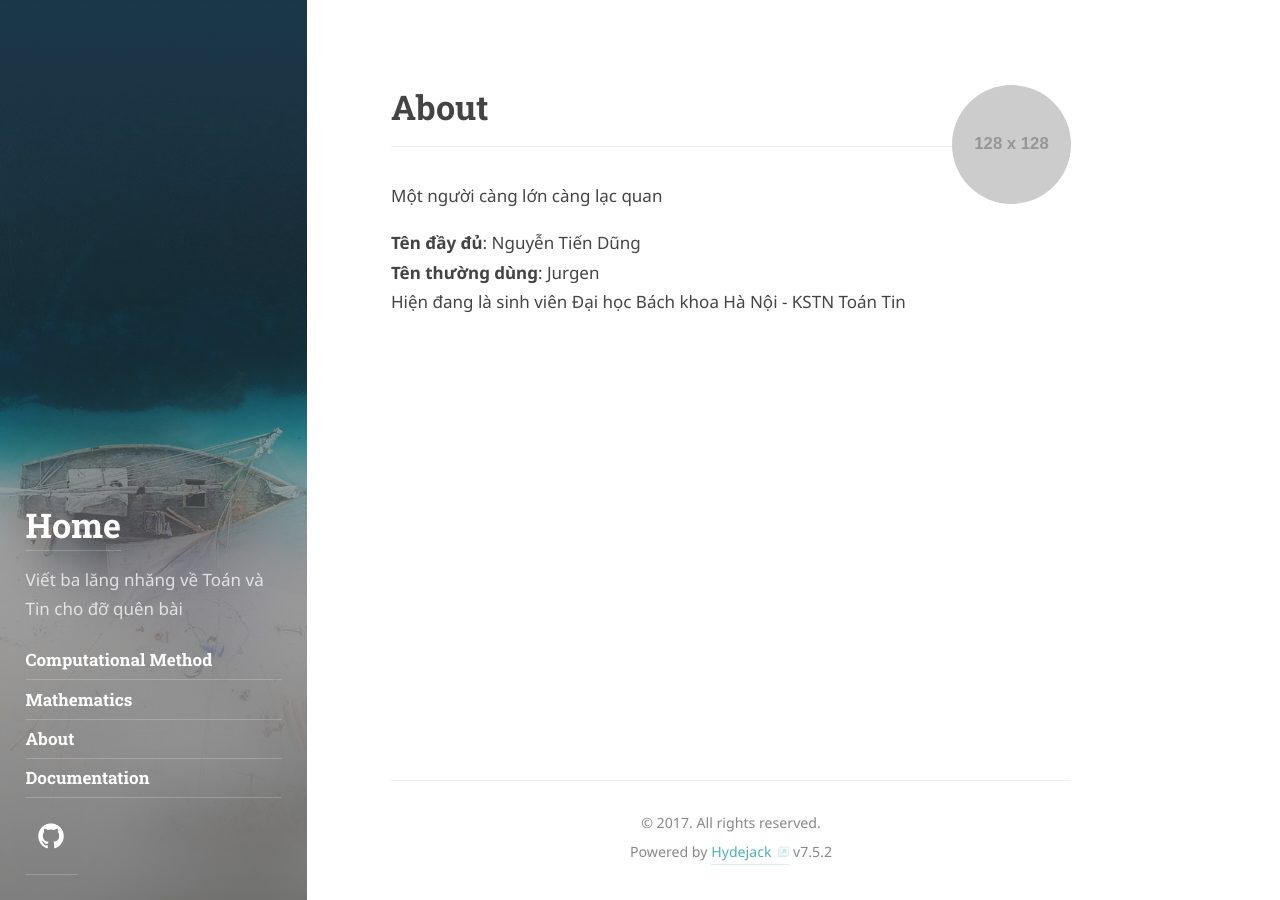
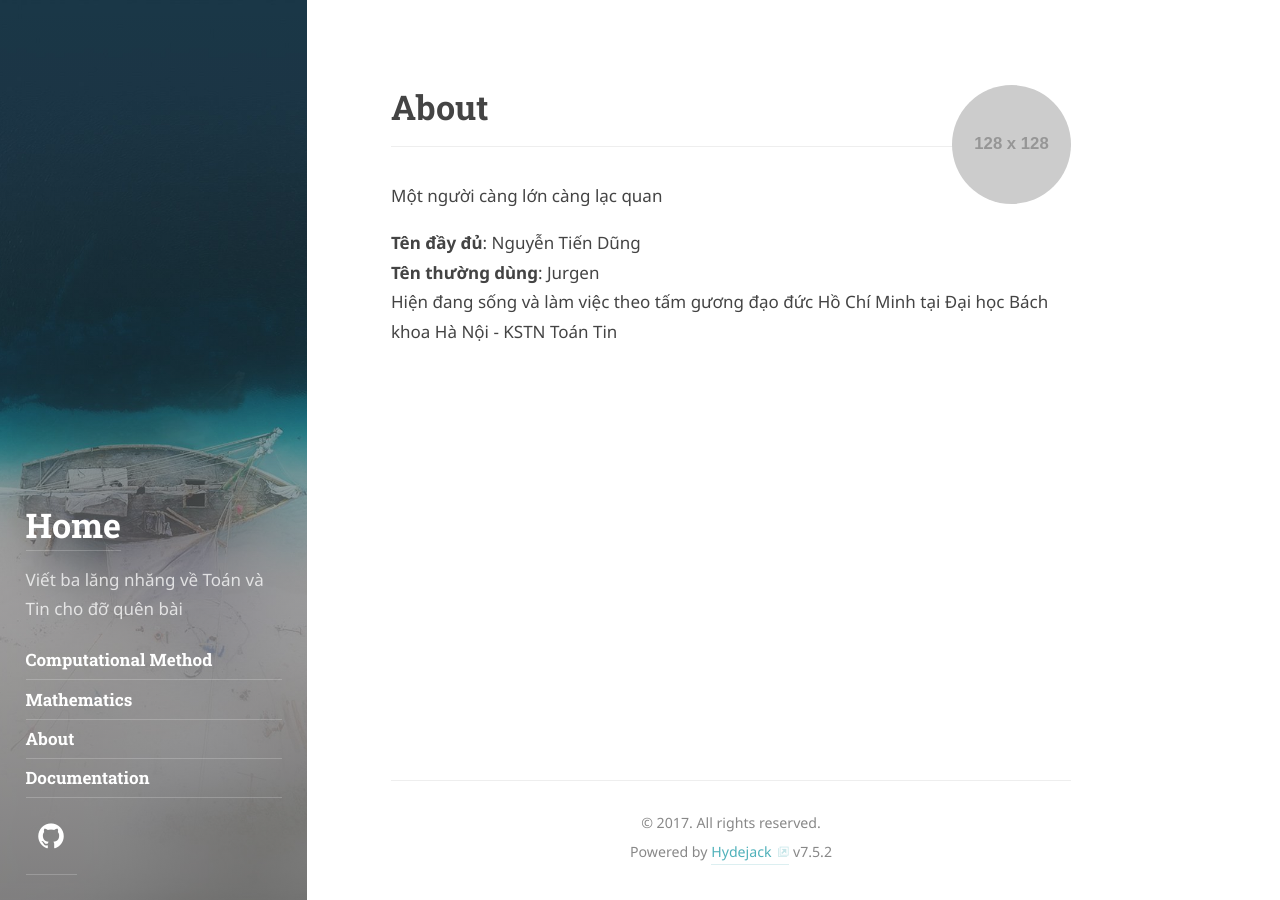
Before and after one commit to jurgendn/old-jurgendn-github-io, a Jekyll site: the page built from about.md, in a window 1280 px wide. Built offline with Jekyll 4.4.1, drawn with Linux system fonts in a browser that asks for light colours; some web fonts are replaced.

Commit message:
Edit about

```diff
--- a/about.md
+++ b/about.md
@@ -8,4 +8,4 @@ order: 4
 
 **Tên đầy đủ**: Nguyễn Tiến Dũng
 **Tên thường dùng**: Jurgen
-Hiện đang là sinh viên Đại học Bách khoa Hà Nội - KSTN Toán Tin
+Hiện đang sống và làm việc theo tấm gương đạo đức Hồ Chí Minh tại Đại học Bách khoa Hà Nội - KSTN Toán Tin
```
